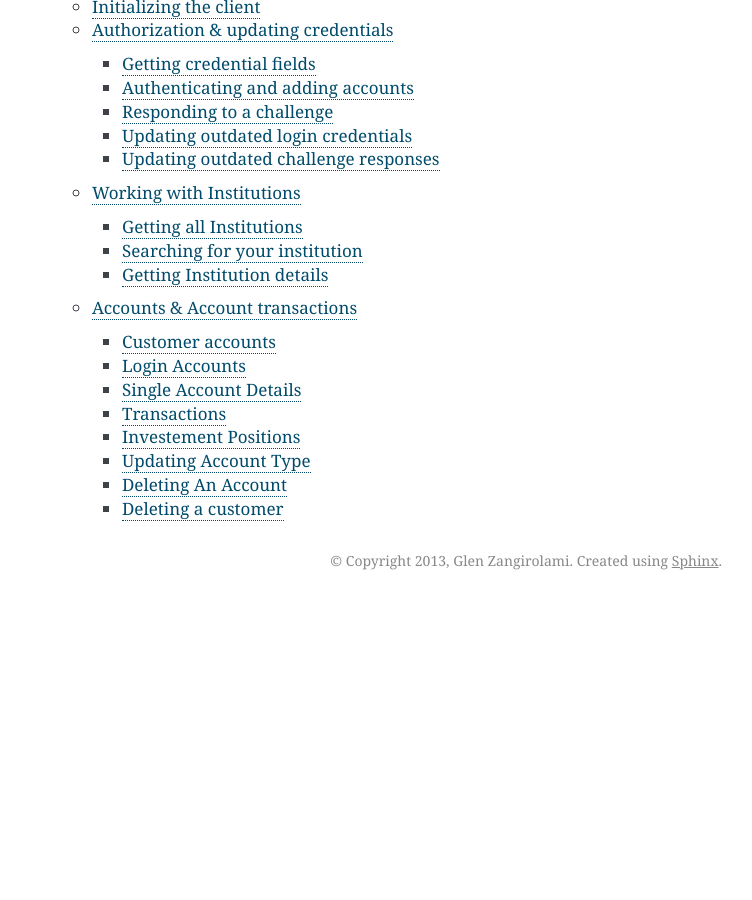
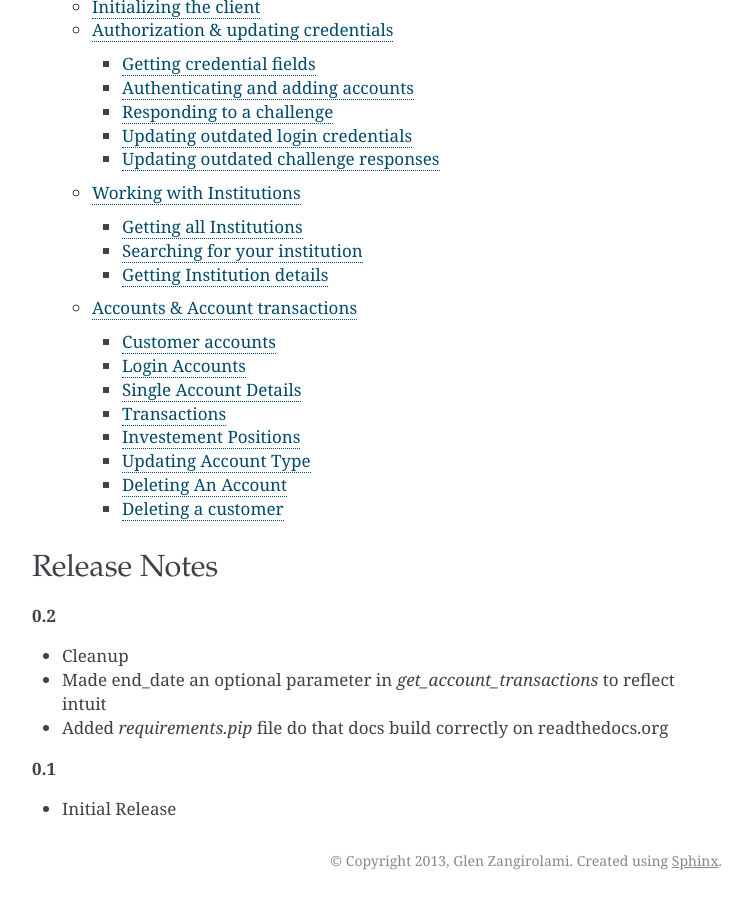
Before and after one commit to glenbot/python-aggcat, a Sphinx documentation site: the page built from aggcat/docs/source/index.rst, in a window 1280 px wide and 900 px high, scrolled down 3298 px. Shown: the whole window, without its empty margins (388-1140 px from the left). Built offline with Sphinx 7.4.7, drawn with Linux system fonts in a browser that asks for light colours; before the commit the page ends 3898 px from its top, so only the background shows below that.

Commit message:
Bumped version and added release notes

```diff
--- a/aggcat/docs/source/conf.py
+++ b/aggcat/docs/source/conf.py
@@ -49,9 +49,9 @@ copyright = u'2013, Glen Zangirolami'
 # built documents.
 #
 # The short X.Y version.
-version = '0.1'
+version = '0.2'
 # The full version, including alpha/beta/rc tags.
-release = '0.1'
+release = '0.2'
 
 # The language for content autogenerated by Sphinx. Refer to documentation
 # for a list of supported languages.
--- a/aggcat/docs/source/index.rst
+++ b/aggcat/docs/source/index.rst
@@ -115,3 +115,5 @@ User's Guide
    :maxdepth: 3
 
    api
+
+.. include:: release_notes.rst
--- /dev/null
+++ b/aggcat/docs/source/release_notes.rst
@@ -0,0 +1,12 @@
+Release Notes
+-------------
+
+**0.2**
+
+* Cleanup
+* Made end_date an optional parameter in `get_account_transactions` to reflect intuit
+* Added `requirements.pip` file do that docs build correctly on readthedocs.org
+
+**0.1**
+
+* Initial Release
--- a/setup.py
+++ b/setup.py
@@ -12,7 +12,7 @@ Python client for Intuit Customer Account Data APIs
 `See full documentation for quickstart <https://aggcat.readthedocs.org/en/latest/>`_
 """
 from distutils.core import setup
-__version__ = "0.1"
+__version__ = "0.2"
 
 
 setup(
```
Also changed, not shown: README.md (+10 -0 lines).
